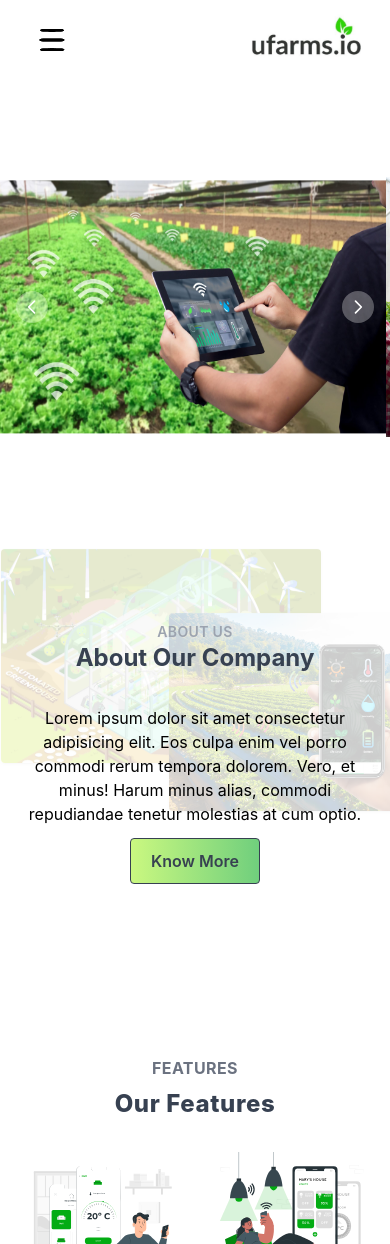
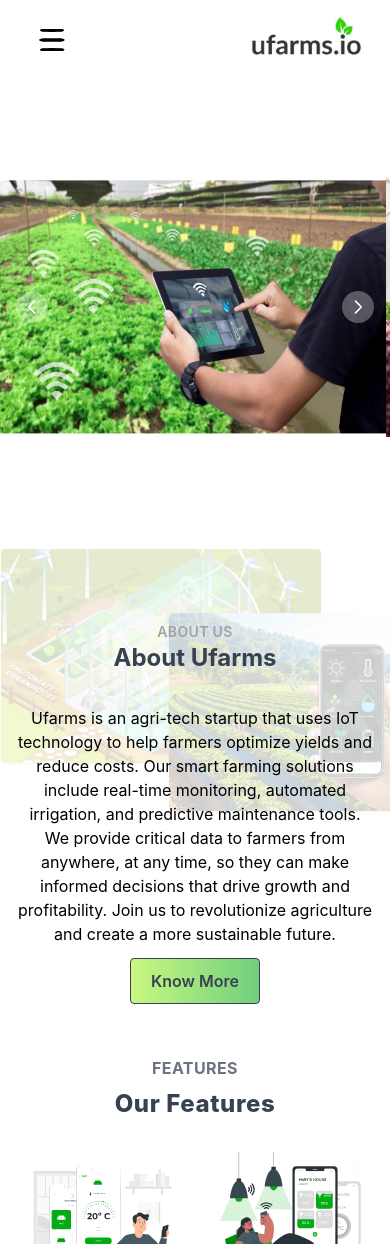
Before and after one commit to teqard-labs/ufarms2.0, a React (Create React App) app: page / in a window 390 px wide. Shown: the top 1244 px of the page. Built offline with nearby package versions, Linux system fonts and the light colour scheme.

Commit message:
content updated

```diff
--- a/src/components/Intro.jsx
+++ b/src/components/Intro.jsx
@@ -13,9 +13,9 @@ const Intro = () => {
                         {/* ::Category */}
                         <p className="text-sm font-semibold tracking-wide text-gray-400 uppercase">About Us</p>
                         {/* ::Title */}
-                        <h2 className="mb-8 text-2xl font-bold text-gray-700 capitalize sm:text-3xl">About Our Company</h2>
+                        <h2 className="mb-8 text-2xl font-bold text-gray-700 capitalize sm:text-3xl">About Ufarms</h2>
                         {/* Content goes here */}
-                        Lorem ipsum dolor sit amet consectetur adipisicing elit. Eos culpa enim vel porro commodi rerum tempora dolorem. Vero, et minus! Harum minus alias, commodi repudiandae tenetur molestias at cum optio.
+                        Ufarms is an agri-tech startup that uses IoT technology to help farmers optimize yields and reduce costs. Our smart farming solutions include real-time monitoring, automated irrigation, and predictive maintenance tools. We provide critical data to farmers from anywhere, at any time, so they can make informed decisions that drive growth and profitability. Join us to revolutionize agriculture and create a more sustainable future.
                         {/* ::Button */}
                         <a href='/ufarms2.0#/about'>
                         <button type="button" className="mt-3 relative inline-flex items-center px-5 py-2.5 rounded border border-gray-700 bg-gradient-to-r from-[#caf880] to-[#70cf7d] text-base text-gray-700 font-semibold hover:from-[#028A0F] hover:to-[#028A0F] hover:text-white">
--- a/src/components/Services.jsx
+++ b/src/components/Services.jsx
@@ -88,9 +88,9 @@ const Features8 = () => {
                 <PuzzleIcon className="w-8 h-8" />
               </span>
               {/* Title */}
-              <dt className="text-lg font-semibold text-[#028A0F]">Smart irrigation</dt>
+              <dt className="text-lg font-semibold text-[#028A0F]">Market Access</dt>
               {/* Text */}
-              <dd className="text-sm leading-relaxed text-gray-500"> ufarms use a variety of sensors and other technologies to monitor and control water usage, which can help to reduce waste and ensure optimal moisture levels for crops.</dd>
+              <dd className="text-sm leading-relaxed text-gray-500"> Ufarms can provide market access services to farmers, helping them to sell their produce to the right buyers at the right price. This can help farmers to increase their profits and build long-term relationships with buyers.</dd>
             </div>
 
             {/* :::feature 4 -> Solutions & Consulting */}
@@ -100,9 +100,9 @@ const Features8 = () => {
                 <LightBulbIcon className="w-8 h-8" />
               </span>
               {/* Title */}
-              <dt className="text-lg font-semibold text-[#028A0F]">Energy efficiency</dt>
+              <dt className="text-lg font-semibold text-[#028A0F]">Crop Management</dt>
               {/* Text */}
-              <dd className="text-sm leading-relaxed text-gray-500">ufarms can use renewable energy sources like solar or wind power to reduce their environmental impact and save on energy costs.</dd>
+              <dd className="text-sm leading-relaxed text-gray-500">Ufarms can provide services to help farmers manage their crops more efficiently, including soil analysis, fertilization advice, and disease detection. This can help farmers to increase their yield, reduce costs, and improve the quality of their crops.</dd>
             </div>
 
             {/* :::feature 4 -> Solutions & Consulting */}
@@ -112,9 +112,9 @@ const Features8 = () => {
                 <PuzzleIcon className="w-8 h-8" />
               </span>
               {/* Title */}
-              <dt className="text-lg font-semibold text-[#028A0F]">Predictive maintenance</dt>
+              <dt className="text-lg font-semibold text-[#028A0F]">IoT-based Farm Monitoring</dt>
               {/* Text */}
-              <dd className="text-sm leading-relaxed text-gray-500"> ufarms use data analytics and machine learning to predict when equipment will need maintenance or repair. This helps to reduce downtime and optimize equipment performance.</dd>
+              <dd className="text-sm leading-relaxed text-gray-500"> Ufarms can provide IoT-based monitoring solutions for farms to track various parameters like temperature,humidity, soil moisture, and other environmental factors that are crucial for plant growth. This can help farmers to optimize their yield, reduce wastage, and save resources.</dd>
             </div>
 
 
```
